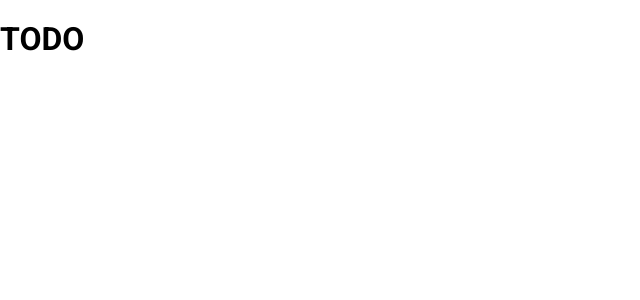
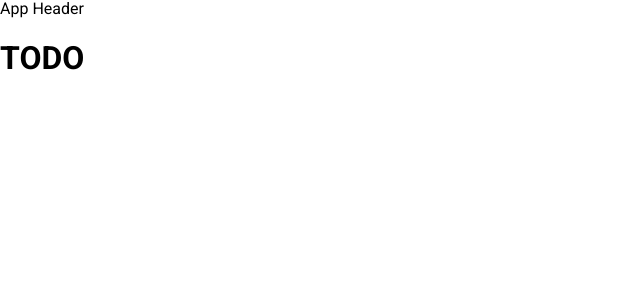
Before and after one commit to Lyrklif/photo-service, a Vue app: page / in a window 1280 px wide. Shown: the top 300 px of the page, without its empty margins (0-640 px from the left). Built offline with nearby package versions, Linux system fonts and the light colour scheme.

Commit message:
refactor: update components structure

```diff
--- a/src/App.vue
+++ b/src/App.vue
@@ -1,3 +1,8 @@
+<script lang="ts" setup>
+import AppHeader from "./components/layout/AppHeader.vue";
+</script>
+
 <template>
+  <AppHeader />
   <router-view />
 </template>
--- /dev/null
+++ b/src/components/layout/AppHeader.vue
@@ -0,0 +1,5 @@
+<script lang="ts" setup></script>
+
+<template>
+  <header>App Header</header>
+</template>
```
Also changed, not shown: src/components/photo/PhotoList.vue (added, +7 -0 lines), src/components/ui/AppButton.vue (renamed from src/components/base/BaseButton.vue), src/components/ui/AppIcon.vue (renamed from src/components/base/SvgIcon.vue), src/components/ui/AppImage.vue (renamed from src/components/base/BaseImage.vue).
